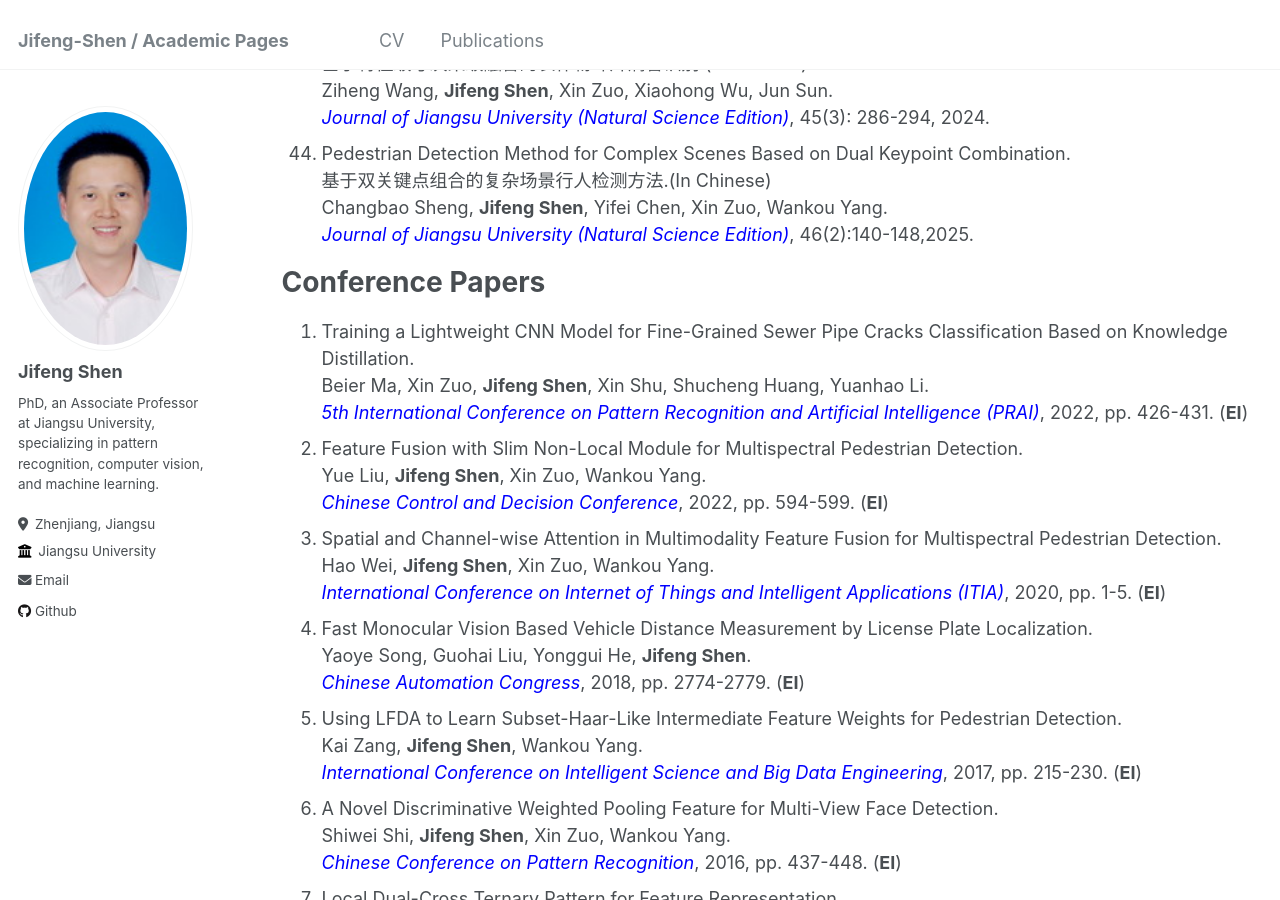
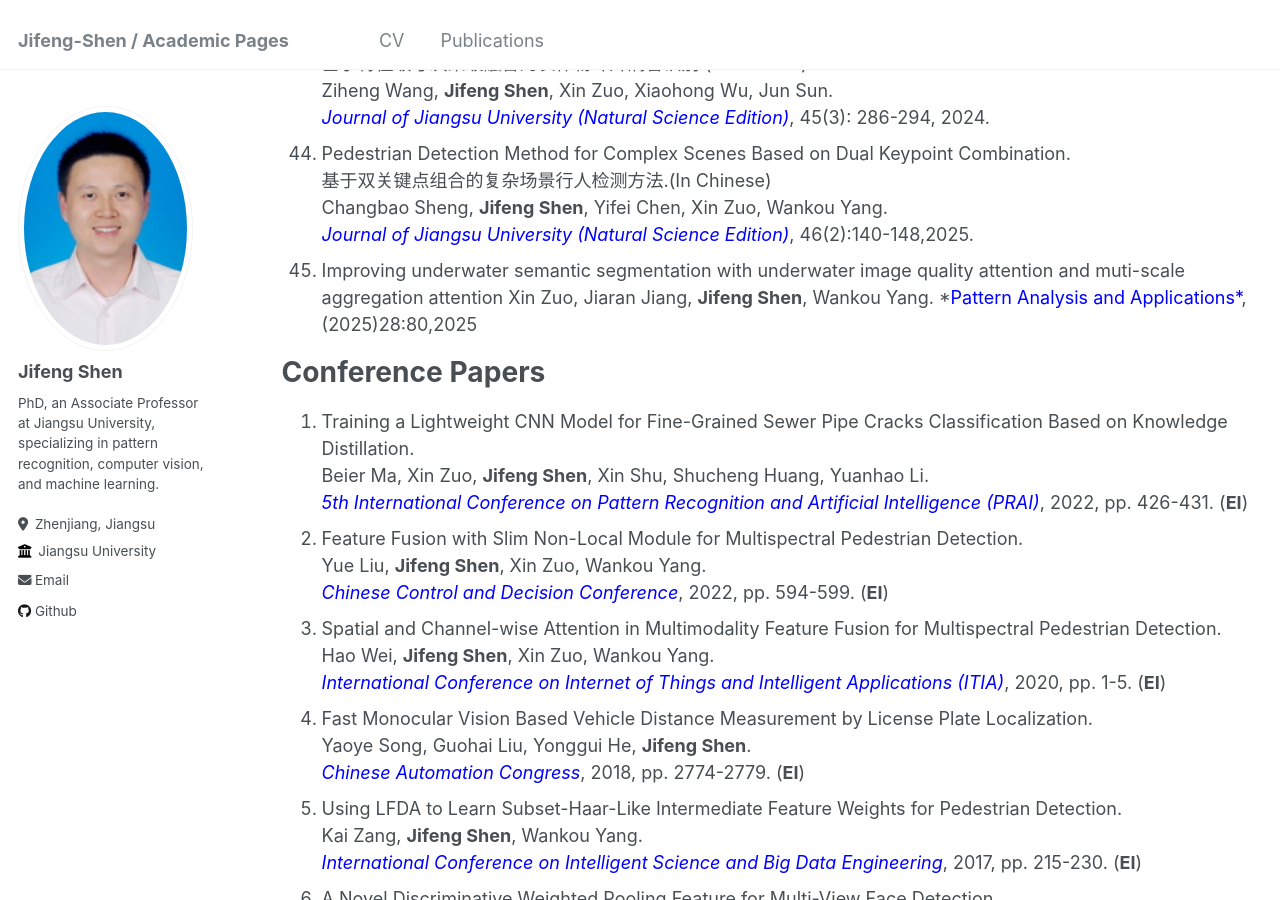
Before and after one commit to jifeng-shen/jifeng-shen.github.io, a Jekyll site: the page built from _pages/publications.md, in a window 1280 px wide and 900 px high, scrolled down 4335 px. Built offline with Jekyll 4.4.1, drawn with Linux system fonts in a browser that asks for light colours.

Commit message:
Update publications.md

```diff
--- a/_pages/publications.md
+++ b/_pages/publications.md
@@ -145,6 +145,9 @@ author_profile: true
     基于双关键点组合的复杂场景行人检测方法.(In Chinese)
     Changbao Sheng, **Jifeng Shen**, Yifei Chen, Xin Zuo, Wankou Yang.
     *<font color="blue">Journal of Jiangsu University (Natural Science Edition)</font>*, 46(2):140-148,2025.
+45. Improving underwater semantic segmentation with underwater image quality attention and muti-scale aggregation attention
+     Xin Zuo, Jiaran Jiang, **Jifeng Shen**, Wankou Yang.
+    *<font color="blue">Pattern Analysis and Applications*</font>, (2025)28:80,2025
 
 
 # Conference Papers
```
